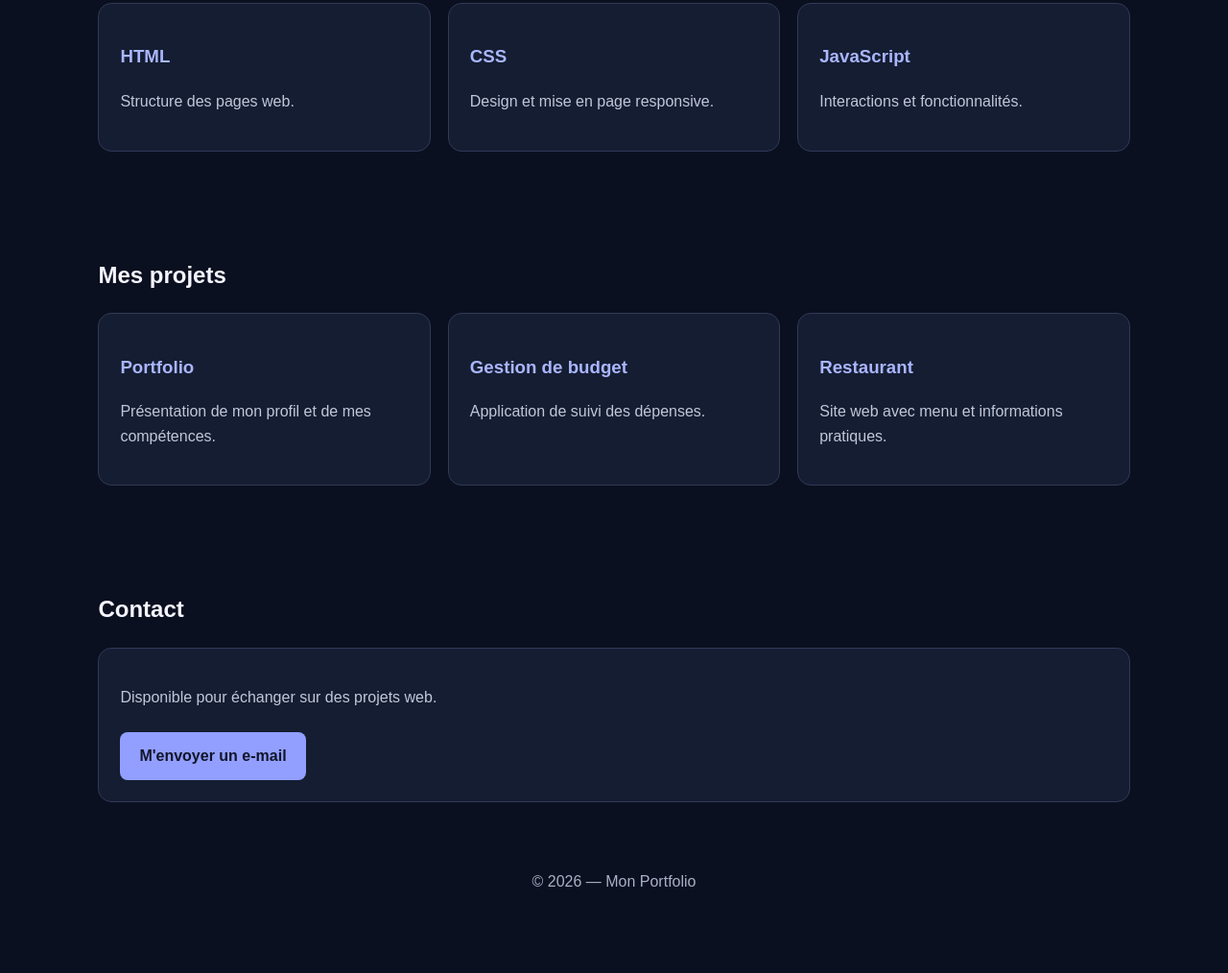
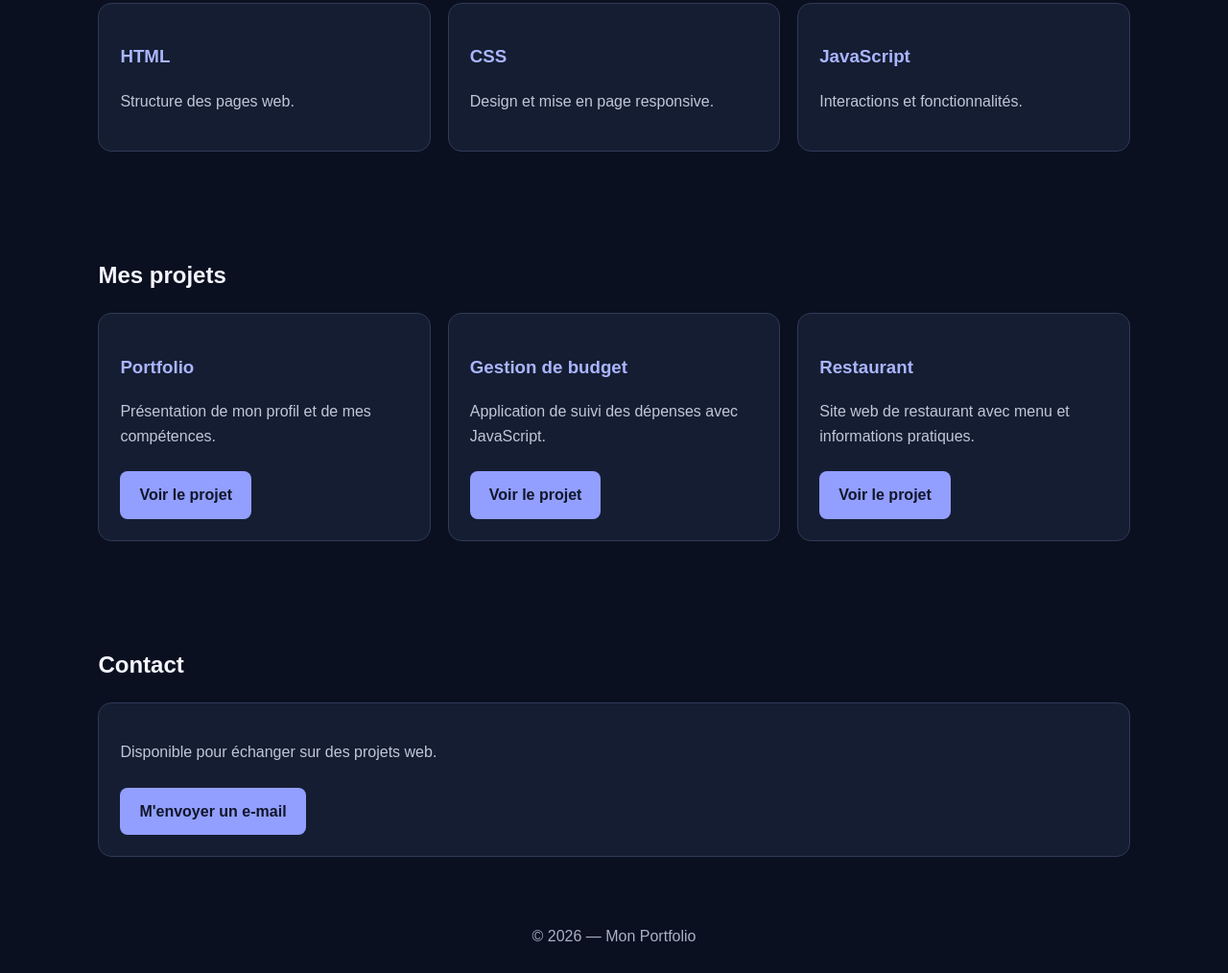
Before and after one commit to maryem19253/portfolio, a plain HTML site: page index.html in a window 1280 px wide. Shown: the part 1162-2176 px from the top of the page at 96% size. Before the commit the page ends 2118 px from the top, so only its background shows below. Drawn offline with Linux system fonts and the light colour scheme.

Commit message:
Enhance projects section with links and details
Added project links and descriptions to the projects section.

```diff
--- a/index.html
+++ b/index.html
@@ -43,11 +43,30 @@ footer{text-align:center;padding:25px;color:#aab0c5}
 <div class="card"><h3>CSS</h3><p>Design et mise en page responsive.</p></div>
 <div class="card"><h3>JavaScript</h3><p>Interactions et fonctionnalités.</p></div>
 </div></section>
-<section id="projects"><h2>Mes projets</h2><div class="cards">
-<div class="card"><h3>Portfolio</h3><p>Présentation de mon profil et de mes compétences.</p></div>
-<div class="card"><h3>Gestion de budget</h3><p>Application de suivi des dépenses.</p></div>
-<div class="card"><h3>Restaurant</h3><p>Site web avec menu et informations pratiques.</p></div>
-</div></section>
+<section id="projects">
+  <h2>Mes projets</h2>
+  <div class="cards">
+
+    <div class="card">
+      <h3>Portfolio</h3>
+      <p>Présentation de mon profil et de mes compétences.</p>
+      <a class="btn" href="https://maryem19253.github.io/portfolio/" target="_blank" rel="noopener noreferrer">Voir le projet</a>
+    </div>
+
+    <div class="card">
+      <h3>Gestion de budget</h3>
+      <p>Application de suivi des dépenses avec JavaScript.</p>
+      <a class="btn" href="https://maryem19253.github.io/budget-tracker/" target="_blank" rel="noopener noreferrer">Voir le projet</a>
+    </div>
+
+    <div class="card">
+      <h3>Restaurant</h3>
+      <p>Site web de restaurant avec menu et informations pratiques.</p>
+      <a class="btn" href="https://maryem19253.github.io/restaurant-website/" target="_blank" rel="noopener noreferrer">Voir le projet</a>
+    </div>
+
+  </div>
+</section>
 <section id="contact"><h2>Contact</h2><div class="card"><p>Disponible pour échanger sur des projets web.</p><a class="btn" href="mailto:TON-EMAIL@example.com">M'envoyer un e-mail</a></div></section>
 <footer>© 2026 — Mon Portfolio</footer>
 </body>
```
